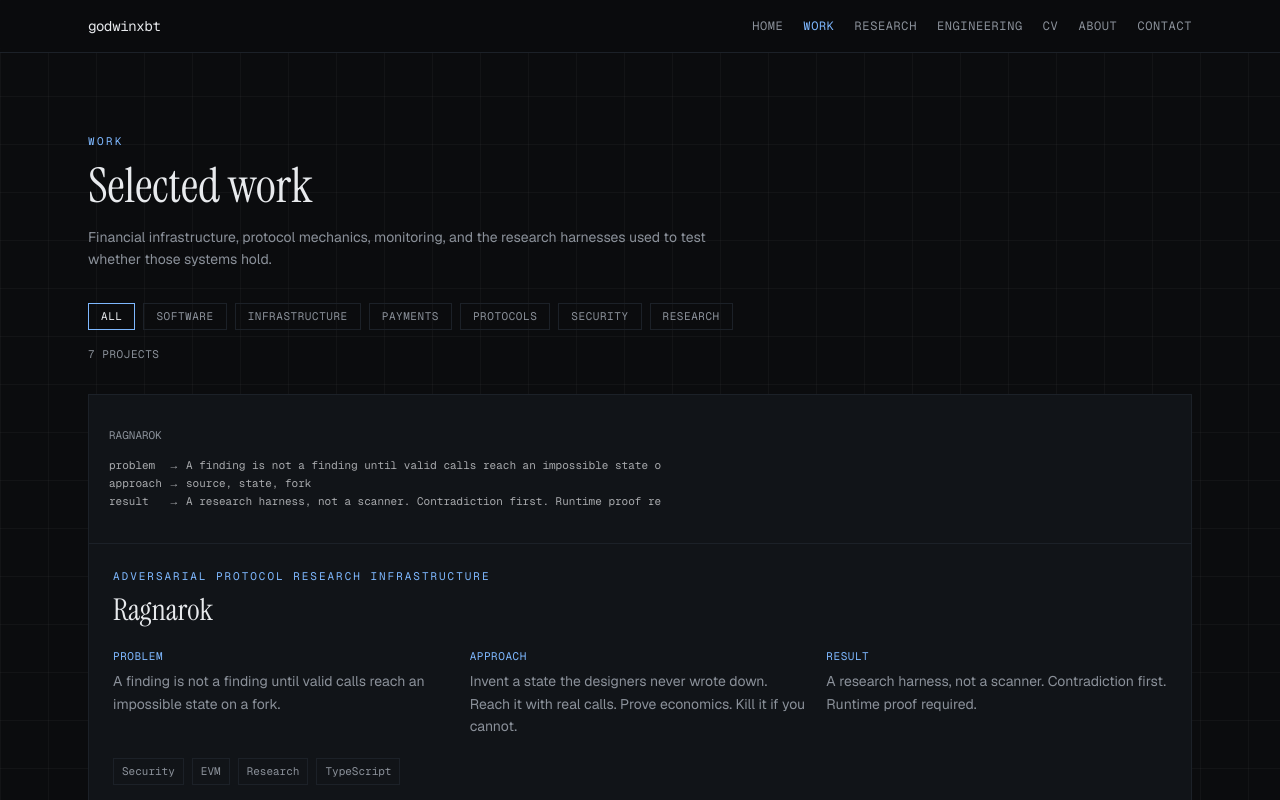
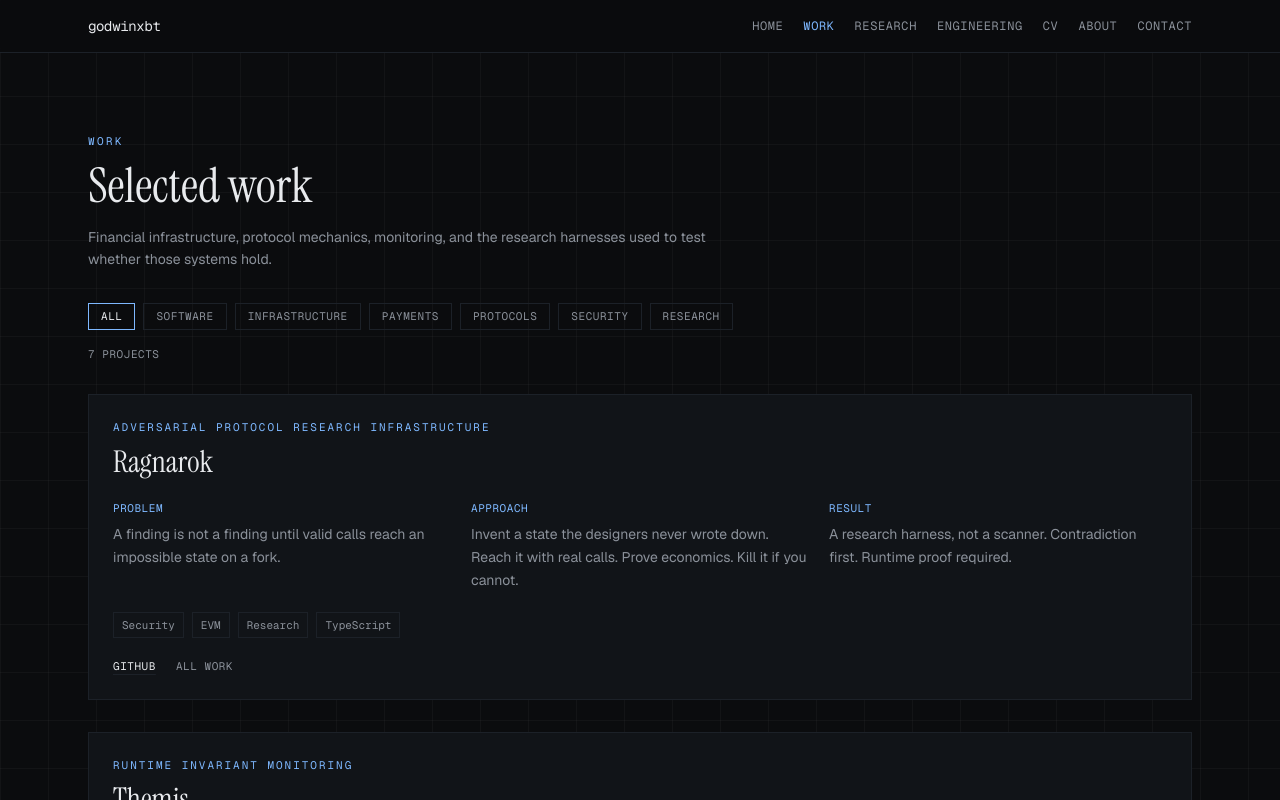
Before and after one commit to Godwin-web3/portfolio, a Next.js app: page /work in a window 1280 px wide. Shown: the top 800 px of the page. Built offline with nearby package versions, Linux system fonts and the light colour scheme.

Commit message:
Polish ProjectBlock for cleaner, more professional presentation of problem/approach/result

```diff
--- a/app/components/ProjectBlock.tsx
+++ b/app/components/ProjectBlock.tsx
@@ -9,29 +9,22 @@ export default function ProjectBlock({ project }: { project: Project }) {
         <div className="relative aspect-[16/9] border-b border-line bg-ink">
           <Image src={project.image} alt={project.title} fill className="object-cover" />
         </div>
-      ) : (
-        <div className="border-b border-line px-5 py-8 font-mono text-[11px] leading-relaxed text-mute">
-          {project.title.toUpperCase()}
-          <pre className="mt-3 overflow-x-auto text-[11px] text-paper/70">{`problem  → ${project.problem.slice(0, 72)}
-approach → source, state, fork
-result   → ${project.result.slice(0, 72)}`}</pre>
-        </div>
-      )}
+      ) : null}
       <div className="p-5 sm:p-6">
         <p className="font-mono text-[11px] uppercase tracking-[0.18em] text-accent">{project.line}</p>
         <h3 className="mt-2 font-serif text-3xl text-paper">{project.title}</h3>
-        <dl className="mt-5 grid gap-4 text-sm leading-relaxed text-mute sm:grid-cols-3">
+        <dl className="mt-5 grid gap-5 text-sm leading-relaxed text-mute sm:grid-cols-3">
           <div>
             <dt className="font-mono text-[11px] uppercase tracking-wider text-accent">Problem</dt>
-            <dd className="mt-1">{project.problem}</dd>
+            <dd className="mt-1.5">{project.problem}</dd>
           </div>
           <div>
             <dt className="font-mono text-[11px] uppercase tracking-wider text-accent">Approach</dt>
-            <dd className="mt-1">{project.approach}</dd>
+            <dd className="mt-1.5">{project.approach}</dd>
           </div>
           <div>
             <dt className="font-mono text-[11px] uppercase tracking-wider text-accent">Result</dt>
-            <dd className="mt-1">{project.result}</dd>
+            <dd className="mt-1.5">{project.result}</dd>
           </div>
         </dl>
         <ul className="mt-5 flex flex-wrap gap-2">
```
